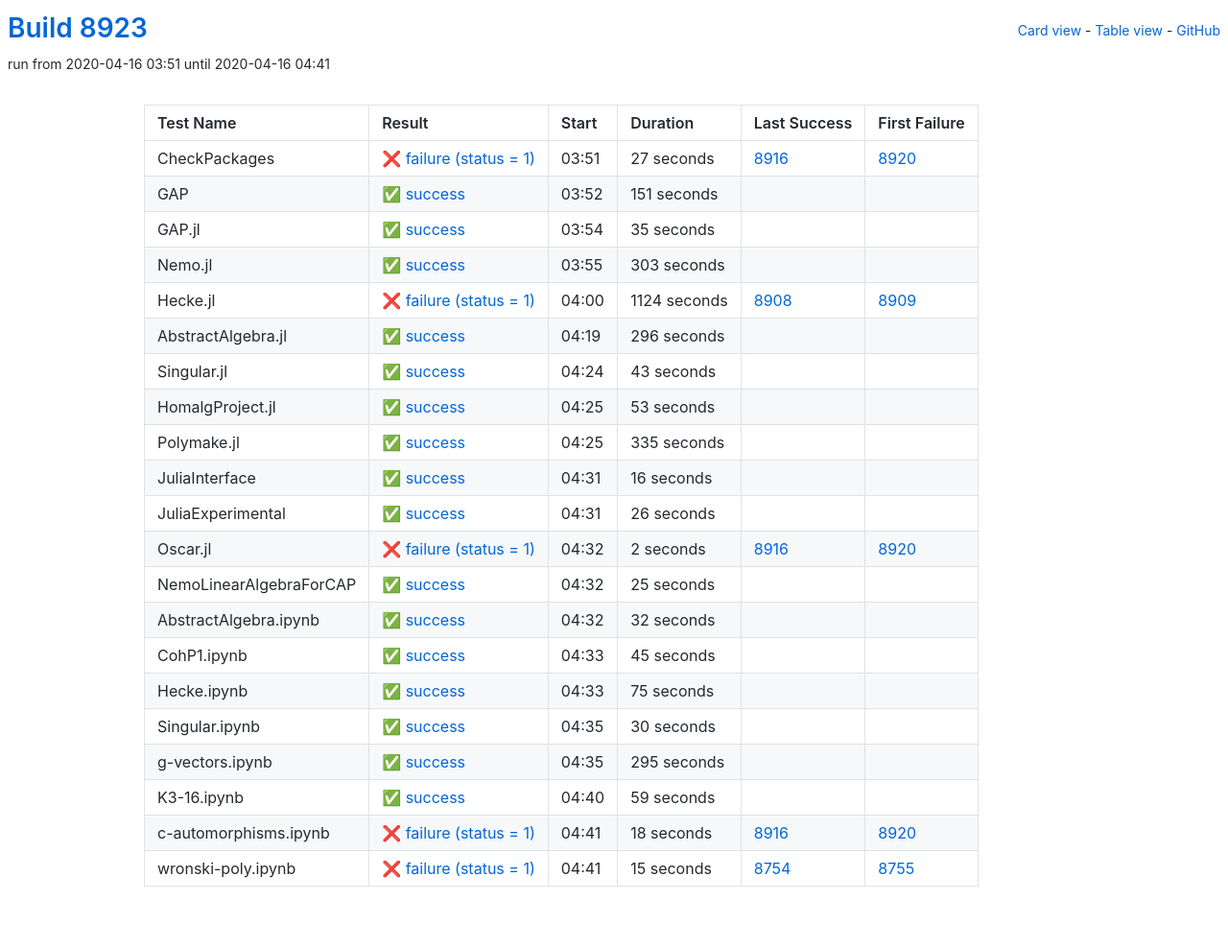
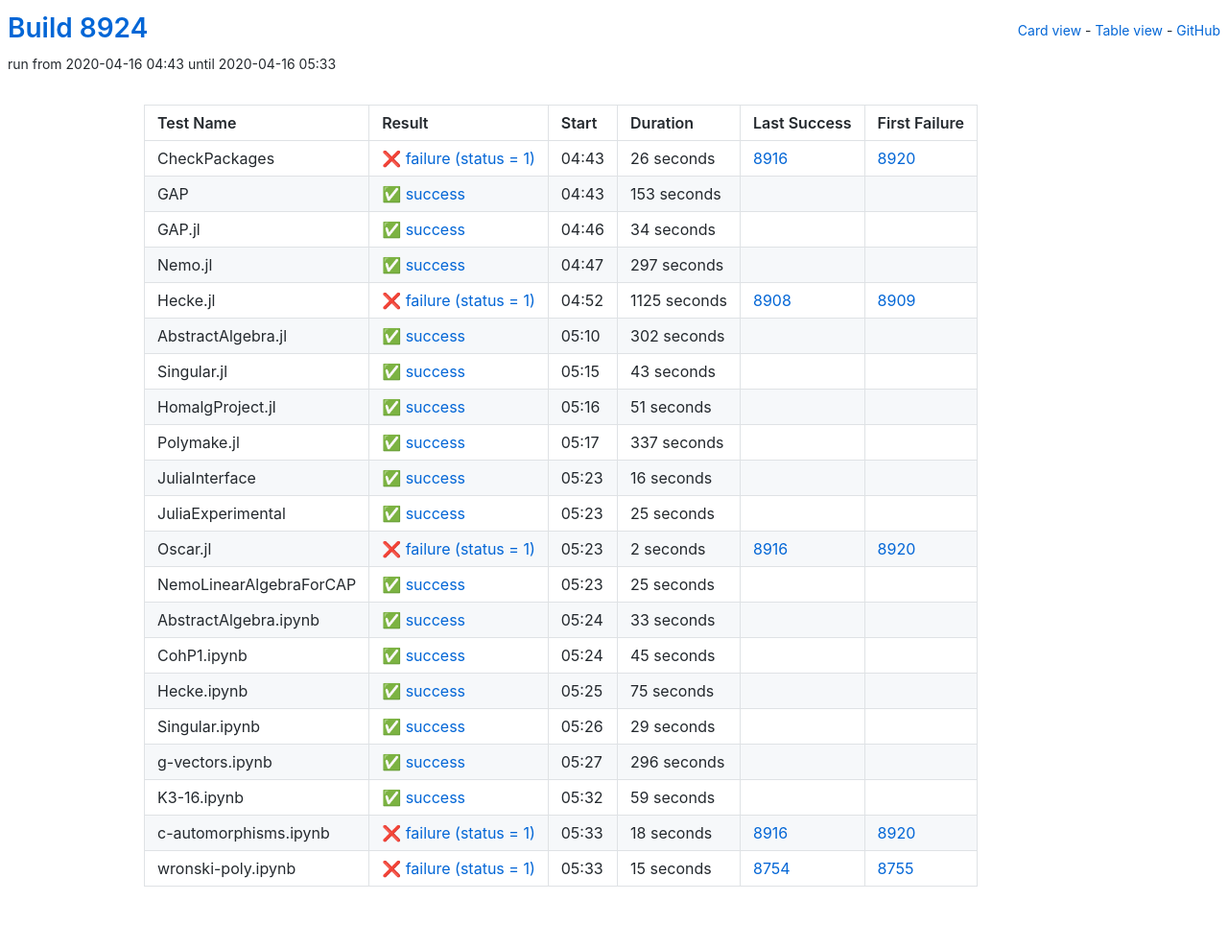
Before and after one commit to oscar-system/oscar-ci-status, a Jekyll site: the page built from table.html, in a window 1280 px wide. Shown: the whole page at 96% size. Built offline with Jekyll 4.4.1, drawn with Linux system fonts in a browser that asks for light colours.

Commit message:
Build 8924

```diff
--- a/_data/ci.yml
+++ b/_data/ci.yml
@@ -1,71 +1,71 @@
-build: 8923
-build_url: https://oscarci.mathematik.uni-kl.de/job/oscar/8923/
+build: 8924
+build_url: https://oscarci.mathematik.uni-kl.de/job/oscar/8924/
 job: oscar
 tests:
-- duration: 27
+- duration: 26
   exitcode: 1
   first_failure: 8920
   first_failure_url: https://oscarci.mathematik.uni-kl.de/job/oscar/8920/
   last_success: 8916
   last_success_url: https://oscarci.mathematik.uni-kl.de/job/oscar/8916/
-  log: https://oscarci.mathematik.uni-kl.de/job/oscar/8923/artifact/logs/build-8923/CheckPackages.log
+  log: https://oscarci.mathematik.uni-kl.de/job/oscar/8924/artifact/logs/build-8924/CheckPackages.log
   name: CheckPackages
-  start: 2020-04-16 03:51
+  start: 2020-04-16 04:43
   status: failure
   success: false
-- duration: 151
+- duration: 153
   exitcode: 0
   first_failure: false
   first_failure_url: null
   last_success: false
   last_success_url: null
-  log: https://oscarci.mathematik.uni-kl.de/job/oscar/8923/artifact/logs/build-8923/GAP.log
+  log: https://oscarci.mathematik.uni-kl.de/job/oscar/8924/artifact/logs/build-8924/GAP.log
   name: GAP
-  start: 2020-04-16 03:52
+  start: 2020-04-16 04:43
   status: success
   success: true
-- duration: 35
+- duration: 34
   exitcode: 0
   first_failure: false
   first_failure_url: null
   last_success: false
   last_success_url: null
-  log: https://oscarci.mathematik.uni-kl.de/job/oscar/8923/artifact/logs/build-8923/GAP.jl.log
+  log: https://oscarci.mathematik.uni-kl.de/job/oscar/8924/artifact/logs/build-8924/GAP.jl.log
   name: GAP.jl
-  start: 2020-04-16 03:54
+  start: 2020-04-16 04:46
   status: success
   success: true
-- duration: 303
+- duration: 297
   exitcode: 0
   first_failure: false
   first_failure_url: null
   last_success: false
   last_success_url: null
-  log: https://oscarci.mathematik.uni-kl.de/job/oscar/8923/artifact/logs/build-8923/Nemo.jl.log
+  log: https://oscarci.mathematik.uni-kl.de/job/oscar/8924/artifact/logs/build-8924/Nemo.jl.log
   name: Nemo.jl
-  start: 2020-04-16 03:55
+  start: 2020-04-16 04:47
   status: success
   success: true
-- duration: 1124
+- duration: 1125
   exitcode: 1
   first_failure: 8909
   first_failure_url: https://oscarci.mathematik.uni-kl.de/job/oscar/8909/
   last_success: 8908
   last_success_url: https://oscarci.mathematik.uni-kl.de/job/oscar/8908/
-  log: https://oscarci.mathematik.uni-kl.de/job/oscar/8923/artifact/logs/build-8923/Hecke.jl.log
+  log: https://oscarci.mathematik.uni-kl.de/job/oscar/8924/artifact/logs/build-8924/Hecke.jl.log
   name: Hecke.jl
-  start: 2020-04-16 04:00
+  start: 2020-04-16 04:52
   status: failure
   success: false
-- duration: 296
+- duration: 302
   exitcode: 0
   first_failure: false
   first_failure_url: null
   last_success: false
   last_success_url: null
-  log: https://oscarci.mathematik.uni-kl.de/job/oscar/8923/artifact/logs/build-8923/AbstractAlgebra.jl.log
+  log: https://oscarci.mathematik.uni-kl.de/job/oscar/8924/artifact/logs/build-8924/AbstractAlgebra.jl.log
   name: AbstractAlgebra.jl
-  start: 2020-04-16 04:19
+  start: 2020-04-16 05:10
   status: success
   success: true
 - duration: 43
@@ -74,31 +74,31 @@
   first_failure_url: null
   last_success: false
   last_success_url: null
-  log: https://oscarci.mathematik.uni-kl.de/job/oscar/8923/artifact/logs/build-8923/Singular.jl.log
+  log: https://oscarci.mathematik.uni-kl.de/job/oscar/8924/artifact/logs/build-8924/Singular.jl.log
   name: Singular.jl
-  start: 2020-04-16 04:24
+  start: 2020-04-16 05:15
   status: success
   success: true
-- duration: 53
+- duration: 51
   exitcode: 0
   first_failure: false
   first_failure_url: null
   last_success: false
   last_success_url: null
-  log: https://oscarci.mathematik.uni-kl.de/job/oscar/8923/artifact/logs/build-8923/HomalgProject.jl.log
+  log: https://oscarci.mathematik.uni-kl.de/job/oscar/8924/artifact/logs/build-8924/HomalgProject.jl.log
   name: HomalgProject.jl
-  start: 2020-04-16 04:25
+  start: 2020-04-16 05:16
   status: success
   success: true
-- duration: 335
+- duration: 337
   exitcode: 0
   first_failure: false
   first_failure_url: null
   last_success: false
   last_success_url: null
-  log: https://oscarci.mathematik.uni-kl.de/job/oscar/8923/artifact/logs/build-8923/Polymake.jl.log
+  log: https://oscarci.mathematik.uni-kl.de/job/oscar/8924/artifact/logs/build-8924/Polymake.jl.log
   name: Polymake.jl
-  start: 2020-04-16 04:25
+  start: 2020-04-16 05:17
   status: success
   success: true
 - duration: 16
@@ -107,20 +107,20 @@
   first_failure_url: null
   last_success: false
   last_success_url: null
-  log: https://oscarci.mathematik.uni-kl.de/job/oscar/8923/artifact/logs/build-8923/JuliaInterface.log
+  log: https://oscarci.mathematik.uni-kl.de/job/oscar/8924/artifact/logs/build-8924/JuliaInterface.log
   name: JuliaInterface
-  start: 2020-04-16 04:31
+  start: 2020-04-16 05:23
   status: success
   success: true
-- duration: 26
+- duration: 25
   exitcode: 0
   first_failure: false
   first_failure_url: null
   last_success: false
   last_success_url: null
-  log: https://oscarci.mathematik.uni-kl.de/job/oscar/8923/artifact/logs/build-8923/JuliaExperimental.log
+  log: https://oscarci.mathematik.uni-kl.de/job/oscar/8924/artifact/logs/build-8924/JuliaExperimental.log
   name: JuliaExperimental
-  start: 2020-04-16 04:31
+  start: 2020-04-16 05:23
   status: success
   success: true
 - duration: 2
@@ -129,9 +129,9 @@
   first_failure_url: https://oscarci.mathematik.uni-kl.de/job/oscar/8920/
   last_success: 8916
   last_success_url: https://oscarci.mathematik.uni-kl.de/job/oscar/8916/
-  log: https://oscarci.mathematik.uni-kl.de/job/oscar/8923/artifact/logs/build-8923/Oscar.jl.log
+  log: https://oscarci.mathematik.uni-kl.de/job/oscar/8924/artifact/logs/build-8924/Oscar.jl.log
   name: Oscar.jl
-  start: 2020-04-16 04:32
+  start: 2020-04-16 05:23
   status: failure
   success: false
 - duration: 25
@@ -140,20 +140,20 @@
   first_failure_url: null
   last_success: false
   last_success_url: null
-  log: https://oscarci.mathematik.uni-kl.de/job/oscar/8923/artifact/logs/build-8923/NemoLinearAlgebraForCAP.log
+  log: https://oscarci.mathematik.uni-kl.de/job/oscar/8924/artifact/logs/build-8924/NemoLinearAlgebraForCAP.log
   name: NemoLinearAlgebraForCAP
-  start: 2020-04-16 04:32
+  start: 2020-04-16 05:23
   status: success
   success: true
-- duration: 32
+- duration: 33
   exitcode: 0
   first_failure: false
   first_failure_url: null
   last_success: false
   last_success_url: null
-  log: https://oscarci.mathematik.uni-kl.de/job/oscar/8923/artifact/logs/build-8923/AbstractAlgebra.ipynb.log
+  log: https://oscarci.mathematik.uni-kl.de/job/oscar/8924/artifact/logs/build-8924/AbstractAlgebra.ipynb.log
   name: AbstractAlgebra.ipynb
-  start: 2020-04-16 04:32
+  start: 2020-04-16 05:24
   status: success
   success: true
 - duration: 45
@@ -162,9 +162,9 @@
   first_failure_url: null
   last_success: false
   last_success_url: null
-  log: https://oscarci.mathematik.uni-kl.de/job/oscar/8923/artifact/logs/build-8923/CohP1.ipynb.log
+  log: https://oscarci.mathematik.uni-kl.de/job/oscar/8924/artifact/logs/build-8924/CohP1.ipynb.log
   name: CohP1.ipynb
-  start: 2020-04-16 04:33
+  start: 2020-04-16 05:24
   status: success
   success: true
 - duration: 75
@@ -173,31 +173,31 @@
   first_failure_url: null
   last_success: false
   last_success_url: null
-  log: https://oscarci.mathematik.uni-kl.de/job/oscar/8923/artifact/logs/build-8923/Hecke.ipynb.log
+  log: https://oscarci.mathematik.uni-kl.de/job/oscar/8924/artifact/logs/build-8924/Hecke.ipynb.log
   name: Hecke.ipynb
-  start: 2020-04-16 04:33
+  start: 2020-04-16 05:25
   status: success
   success: true
-- duration: 30
+- duration: 29
   exitcode: 0
   first_failure: false
   first_failure_url: null
   last_success: false
   last_success_url: null
-  log: https://oscarci.mathematik.uni-kl.de/job/oscar/8923/artifact/logs/build-8923/Singular.ipynb.log
+  log: https://oscarci.mathematik.uni-kl.de/job/oscar/8924/artifact/logs/build-8924/Singular.ipynb.log
   name: Singular.ipynb
-  start: 2020-04-16 04:35
+  start: 2020-04-16 05:26
   status: success
   success: true
-- duration: 295
+- duration: 296
   exitcode: 0
   first_failure: false
   first_failure_url: null
   last_success: false
   last_success_url: null
-  log: https://oscarci.mathematik.uni-kl.de/job/oscar/8923/artifact/logs/build-8923/g-vectors.ipynb.log
+  log: https://oscarci.mathematik.uni-kl.de/job/oscar/8924/artifact/logs/build-8924/g-vectors.ipynb.log
   name: g-vectors.ipynb
-  start: 2020-04-16 04:35
+  start: 2020-04-16 05:27
   status: success
   success: true
 - duration: 59
@@ -206,9 +206,9 @@
   first_failure_url: null
   last_success: false
   last_success_url: null
-  log: https://oscarci.mathematik.uni-kl.de/job/oscar/8923/artifact/logs/build-8923/K3-16.ipynb.log
+  log: https://oscarci.mathematik.uni-kl.de/job/oscar/8924/artifact/logs/build-8924/K3-16.ipynb.log
   name: K3-16.ipynb
-  start: 2020-04-16 04:40
+  start: 2020-04-16 05:32
   status: success
   success: true
 - duration: 18
@@ -217,9 +217,9 @@
   first_failure_url: https://oscarci.mathematik.uni-kl.de/job/oscar/8920/
   last_success: 8916
   last_success_url: https://oscarci.mathematik.uni-kl.de/job/oscar/8916/
-  log: https://oscarci.mathematik.uni-kl.de/job/oscar/8923/artifact/logs/build-8923/c-automorphisms.ipynb.log
+  log: https://oscarci.mathematik.uni-kl.de/job/oscar/8924/artifact/logs/build-8924/c-automorphisms.ipynb.log
   name: c-automorphisms.ipynb
-  start: 2020-04-16 04:41
+  start: 2020-04-16 05:33
   status: failure
   success: false
 - duration: 15
@@ -228,8 +228,8 @@
   first_failure_url: https://oscarci.mathematik.uni-kl.de/job/oscar/8755/
   last_success: 8754
   last_success_url: https://oscarci.mathematik.uni-kl.de/job/oscar/8754/
-  log: https://oscarci.mathematik.uni-kl.de/job/oscar/8923/artifact/logs/build-8923/wronski-poly.ipynb.log
+  log: https://oscarci.mathematik.uni-kl.de/job/oscar/8924/artifact/logs/build-8924/wronski-poly.ipynb.log
   name: wronski-poly.ipynb
-  start: 2020-04-16 04:41
+  start: 2020-04-16 05:33
   status: failure
   success: false
```
Also changed, not shown: README.md.
